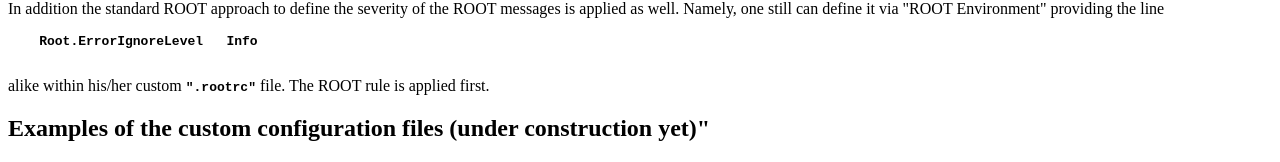
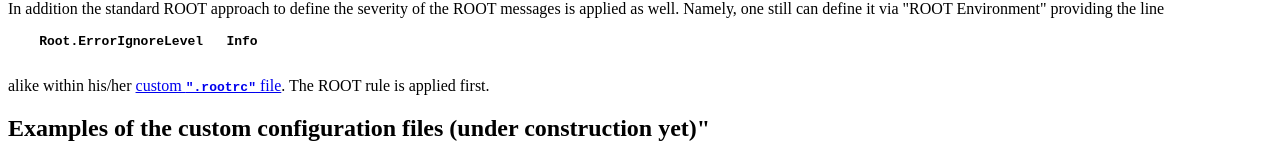
Before and after one commit to joelmazer/star-base, a plain HTML site: page StStarLogger/doc/StStarlogger.html in a window 1280 px wide. Shown: the part 4910-5072 px from the top of the page. Drawn offline with Linux system fonts and the light colour scheme.

Commit message:
Add link to rootrc doc

```diff
--- a/StStarLogger/doc/StStarlogger.html
+++ b/StStarLogger/doc/StStarlogger.html
@@ -480,7 +480,7 @@ Namely, one still can define it via "ROOT Environment" providing the line
 <b><code><pre>
     Root.ErrorIgnoreLevel   Info
  </pre></code></b>
-alike within his/her custom <b><code>".rootrc"</code></b> file.  The ROOT rule is applied first.
+alike within his/her <a href="#conf">custom <b><code>".rootrc"</code></b> file</a>.  The ROOT rule is applied first.
 <a name="#examples"></a>
 <!-- <H2><a href="HowTo.html">"Examples</a> (under construction yet)"</H2>  -->
 <H2>Examples of the custom configuration files (under construction yet)"</H2>
```
